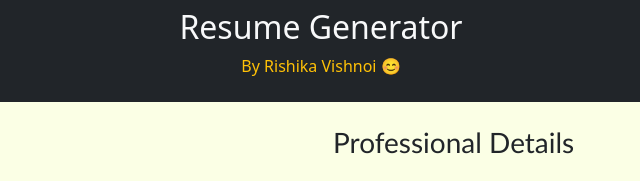
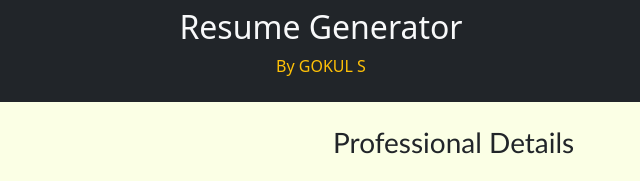
Before and after one commit to gokulkrish1045/GOKU10, a plain HTML site: page index.html in a window 1280 px wide. Shown: the top 181 px of the page, 319-959 px from the left. Drawn offline with nearby package versions, Linux system fonts and the light colour scheme.

Commit message:
Update index.html

```diff
--- a/index.html
+++ b/index.html
@@ -19,7 +19,7 @@
     <div id="cv-form">
       <div class="header text-center bg-dark text-light py-2">
         <h2>Resume Generator</h2>
-        <p class="text-warning">By Rishika Vishnoi 😊</p>
+        <p class="text-warning">By GOKUL S</p>
       </div>
 
       <div class="container mt-3">
```
